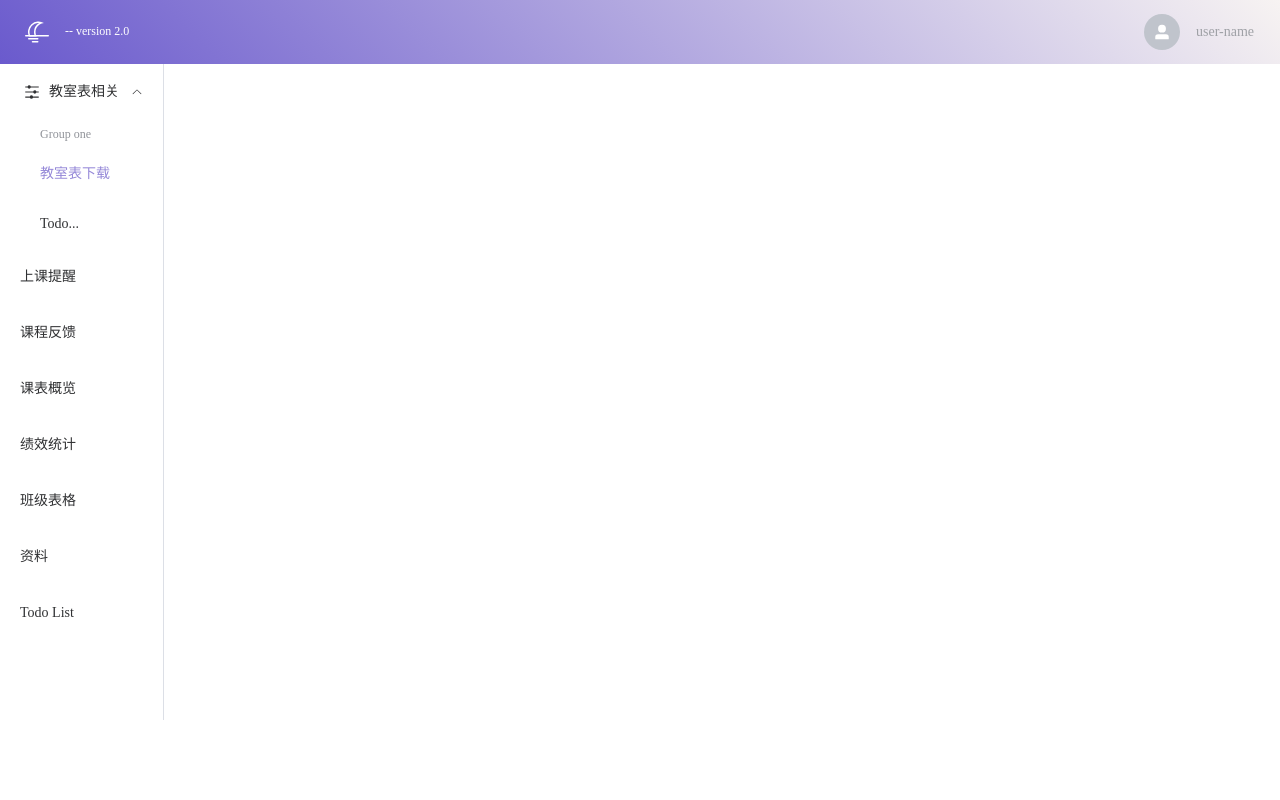
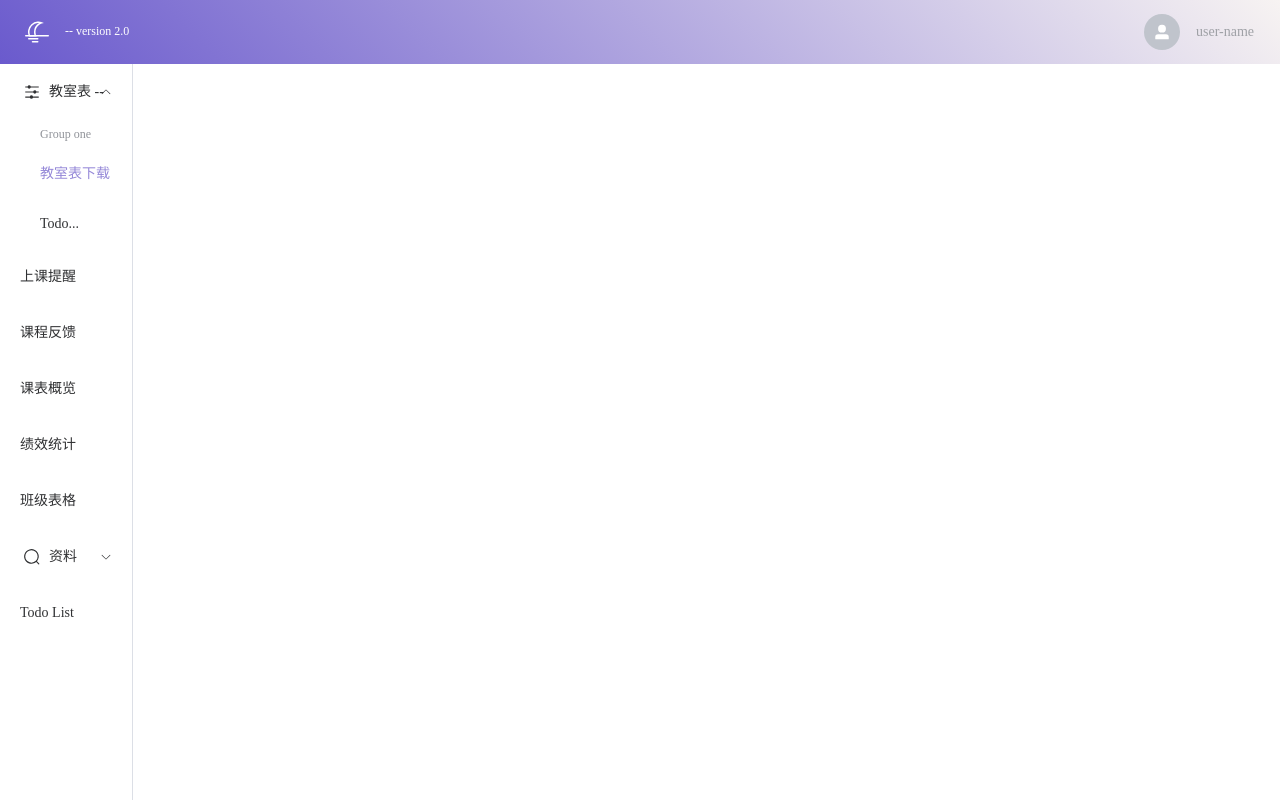
Before and after one commit to wupangzai/class-demo-v2, a Vue app: page /course-record in a window 1280 px wide. Built offline with nearby package versions, Linux system fonts and the light colour scheme.

Commit message:
fix: fix nav-bar

```diff
--- a/src/components/nav-bar/config.ts
+++ b/src/components/nav-bar/config.ts
@@ -14,7 +14,7 @@ const menu = [
     index: "1",
     component: "el-sub-menu",
     icon: Operation,
-    title: "教室表相关",
+    title: "教室表 -- ",
     path: "",
     subMenu: [
       [
@@ -73,11 +73,29 @@ const menu = [
   },
   {
     index: "7",
-    component: "el-menu-item",
+    component: "el-sub-menu",
     icon: Search,
     title: "资料",
-    subMenu: [],
-    path: "/todo",
+    path: "",
+    subMenu: [
+      [
+        {
+          index: "7-1",
+          title: "剑桥雅思",
+          path: "/",
+        },
+        {
+          index: "7-2",
+          title: "开/结班测试",
+          path: "/todo",
+        },
+        {
+          index: "7-3",
+          title: "辅练资料",
+          path: "/todo",
+        },
+      ],
+    ],
   },
   {
     index: "8",
--- a/src/components/nav-bar/nav-bar.less
+++ b/src/components/nav-bar/nav-bar.less
@@ -1,5 +1,8 @@
 .custom-menu {
-  height: calc(90vh - 64px);
+  height: calc(100vh - 64px);
+  overflow-y: auto;
+
+  // padding-right: 10px;
 }
 
 .menu-panel-control {
--- a/src/components/nav-bar/nav-bar.tsx
+++ b/src/components/nav-bar/nav-bar.tsx
@@ -60,6 +60,7 @@ export default defineComponent({
             class="custom-menu"
             default-active="1-1"
             ref={menuRef}
+            unique-opened
           >
             {MenuConfig.map((menu) => {
               if (menu.component === "el-sub-menu") {
```
